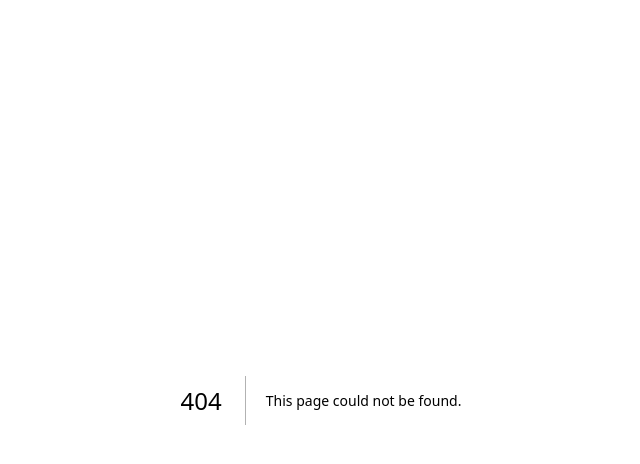
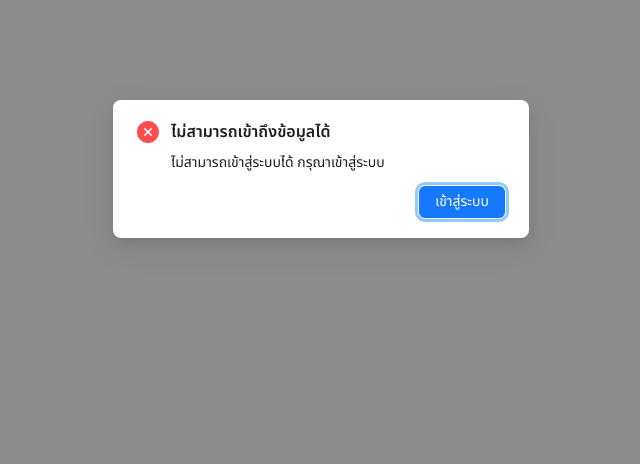
Before and after one commit to ft-repo/drr-cm-fe, a Next.js app: page /errors in a window 1280 px wide. Before the commit this address had no page. Shown: the top 464 px of the page, without its empty margins (319-959 px from the left). Built offline with nearby package versions, Linux system fonts and the light colour scheme.

Commit message:
feat: added errors page

```diff
--- /dev/null
+++ b/pages/errors.tsx
@@ -0,0 +1,39 @@
+import { ConfigProvider, Modal } from 'antd'
+import React, { useEffect, useRef } from 'react'
+
+interface Props {
+
+}
+
+const ErrorPage: React.FC<Props> = (props) => {
+  const { } = props
+  const [modal, contextHolder] = Modal.useModal()
+  const popupRef = useRef<boolean>(false)
+
+  useEffect(() => {
+    if (popupRef.current) return
+    // SET REF
+    popupRef.current = true
+    // SHOW POPUP
+    modal.error({
+      title: 'ไม่สามารถเข้าถึงข้อมูลได้',
+      content: 'ไม่สามารถเข้าสู่ระบบได้ กรุณาเข้าสู่ระบบ',
+      onOk: () => window.location.replace('/auth/login'),
+      okText: 'เข้าสู่ระบบ'
+    })
+  }, [modal])
+
+  return (
+    <ConfigProvider
+      theme={{
+        token: {
+          fontFamily: "Noto Sans Thai"
+        }
+      }}
+    >
+      {contextHolder}
+    </ConfigProvider>
+  )
+}
+
+export default React.memo<Props>(ErrorPage)
```
